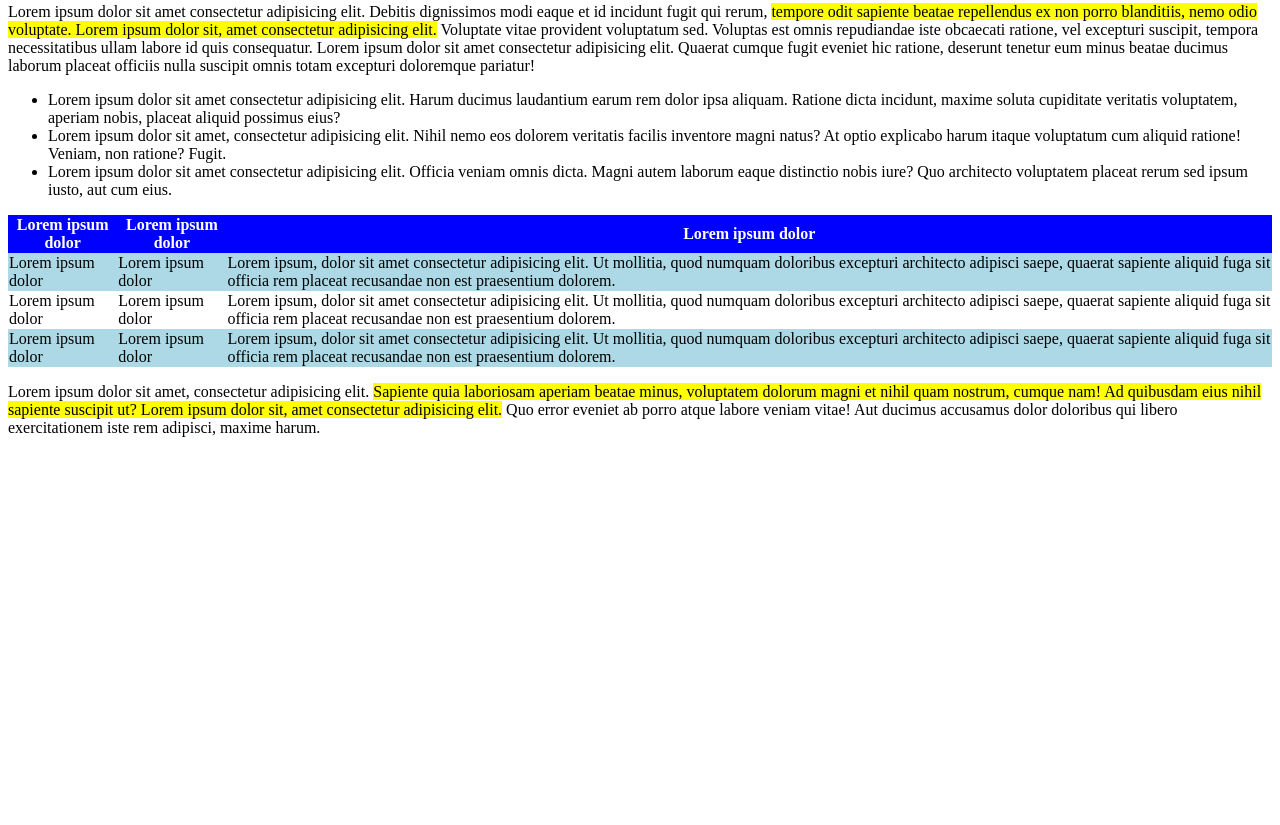
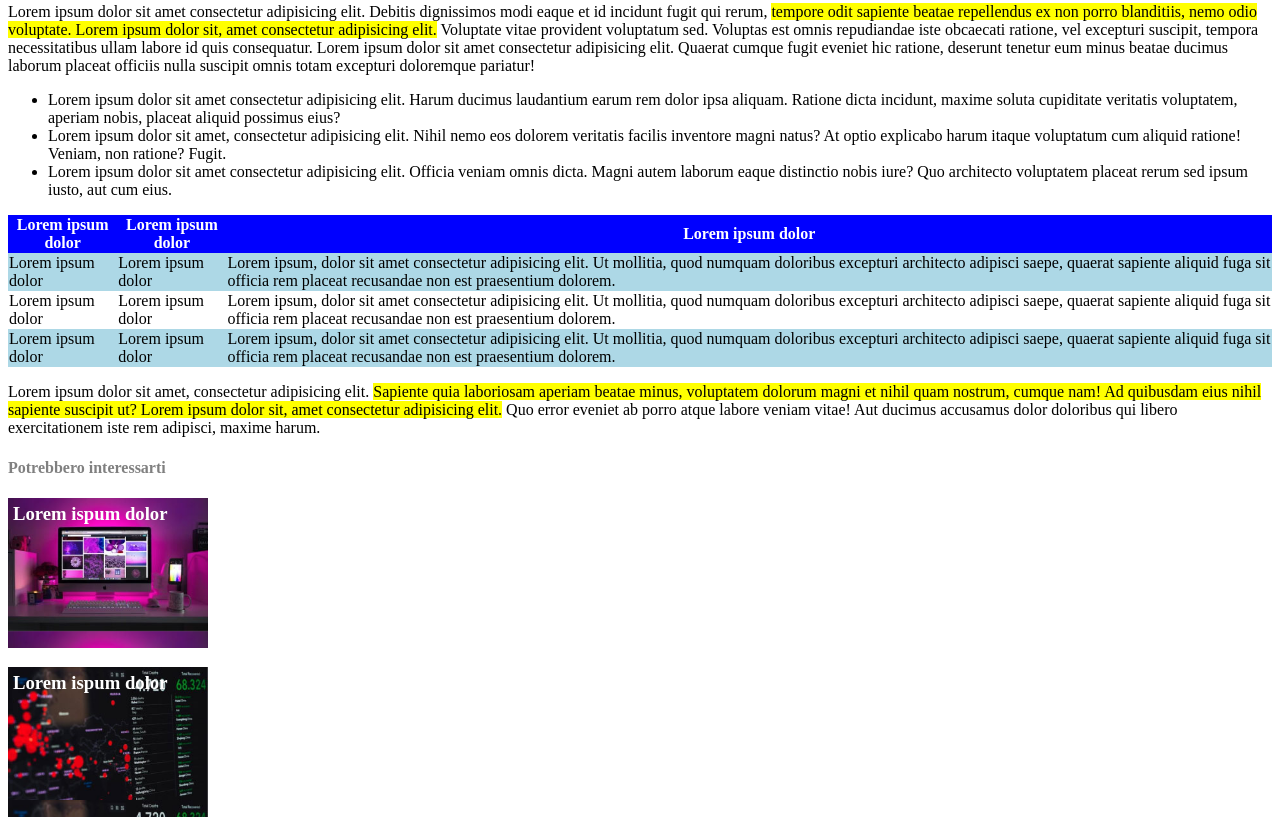
Before and after one commit to LeonardoCeccarelli/html-css-booleaner, a plain HTML site: page index.html in a window 1280 px wide. Shown: the part 743-1568 px from the top of the page. Before the commit the page ends 1196 px from the top, so only its background shows below. Drawn offline with Linux system fonts and the light colour scheme.

Commit message:
inserimento footer con modifiche html e css

```diff
--- a/css/style.css
+++ b/css/style.css
@@ -49,3 +49,28 @@ table {
 }
 
 /* fine seione main */
+
+/* inizio sezione footer */
+
+.standard_foto_footer {
+    height: 150px;
+    width: 200px;
+    background-color: black;
+    background-size: 100%;
+}
+
+.foto_footer1 {
+    background-image: url(../img/monitor.jpg);
+}
+
+.foto_footer2 {
+    background-image: url(../img/graph.jpg);
+}
+
+.testo_foto_footer {
+    color: white;
+    font-weight: bold;
+    padding: 5px;
+}
+
+/* fine sezione footer */
--- a/index.html
+++ b/index.html
@@ -27,8 +27,7 @@
                 <img src="img/tim-1.jpg" alt="Foto Tim Berners-Lee">
                 <img src="img/tim-2.jpg" alt="Foto Tim Berners-Lee">
 
-                <figcaption>1st photo: John S. and James L. Knight Foundation, by Scott Herichsen</figcaption>
-                <figcaption>2nd photo: Wikimedia, by Paul Clarke</figcaption>
+                <figcaption>1st photo: John S. and James L. Knight Foundation, by Scott Herichsen <br>2nd photo: Wikimedia, by Paul Clarke</figcaption>
             </figure>
             <!-- fine sezione figure con foto -->
         </header>
@@ -95,6 +94,18 @@
 
         <footer>
 
+            <h4 class="sottotitolo">Potrebbero interessarti</h4>
+
+            <!-- inizio sezione foto finali -->
+            <div class="standard_foto_footer foto_footer1">
+                <h3 class="testo_foto_footer">Lorem ispum dolor</h3>
+            </div>
+
+            <div class="standard_foto_footer foto_footer2">
+                <h3 class="testo_foto_footer">Lorem ispum dolor</h3>
+            </div>
+            <!-- fine sezione foto finali -->
+
         </footer>
 
     </body>
```
